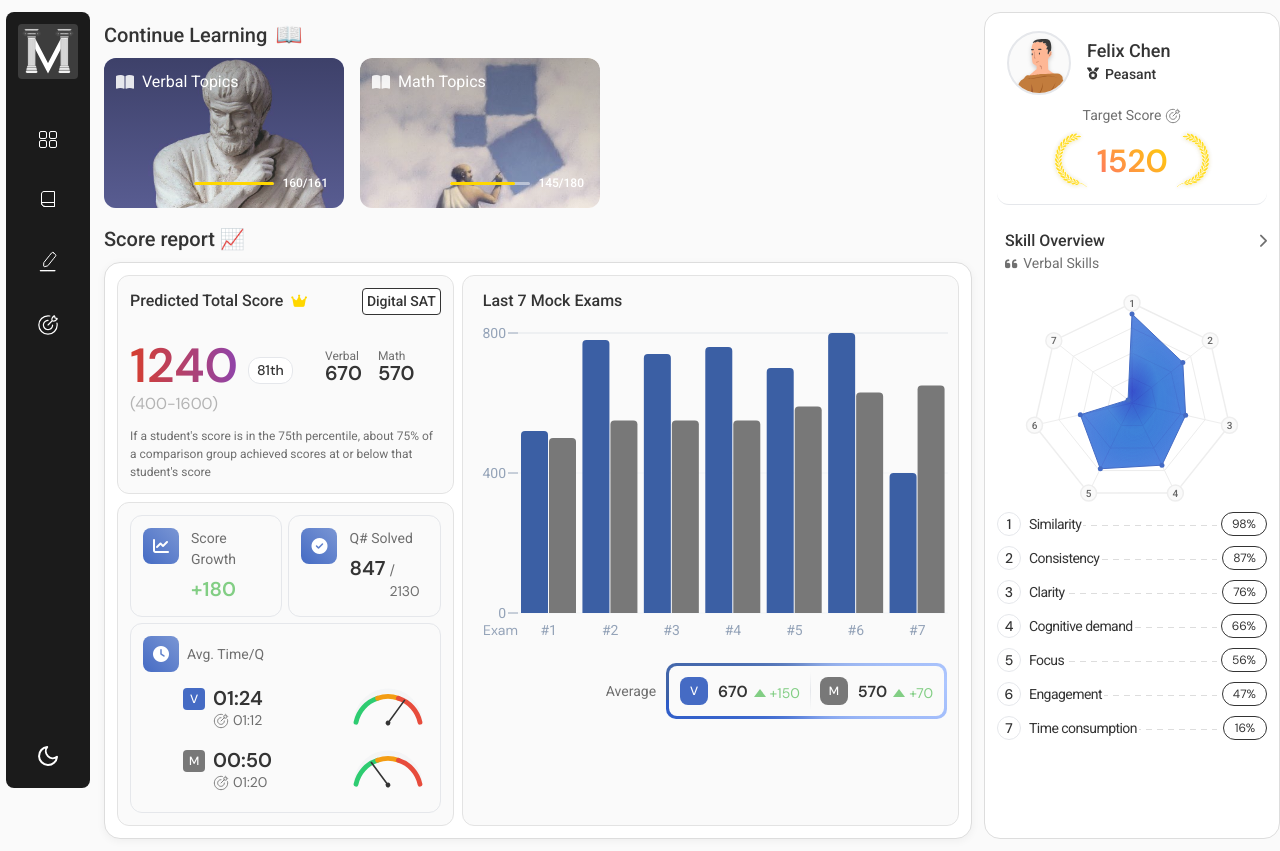
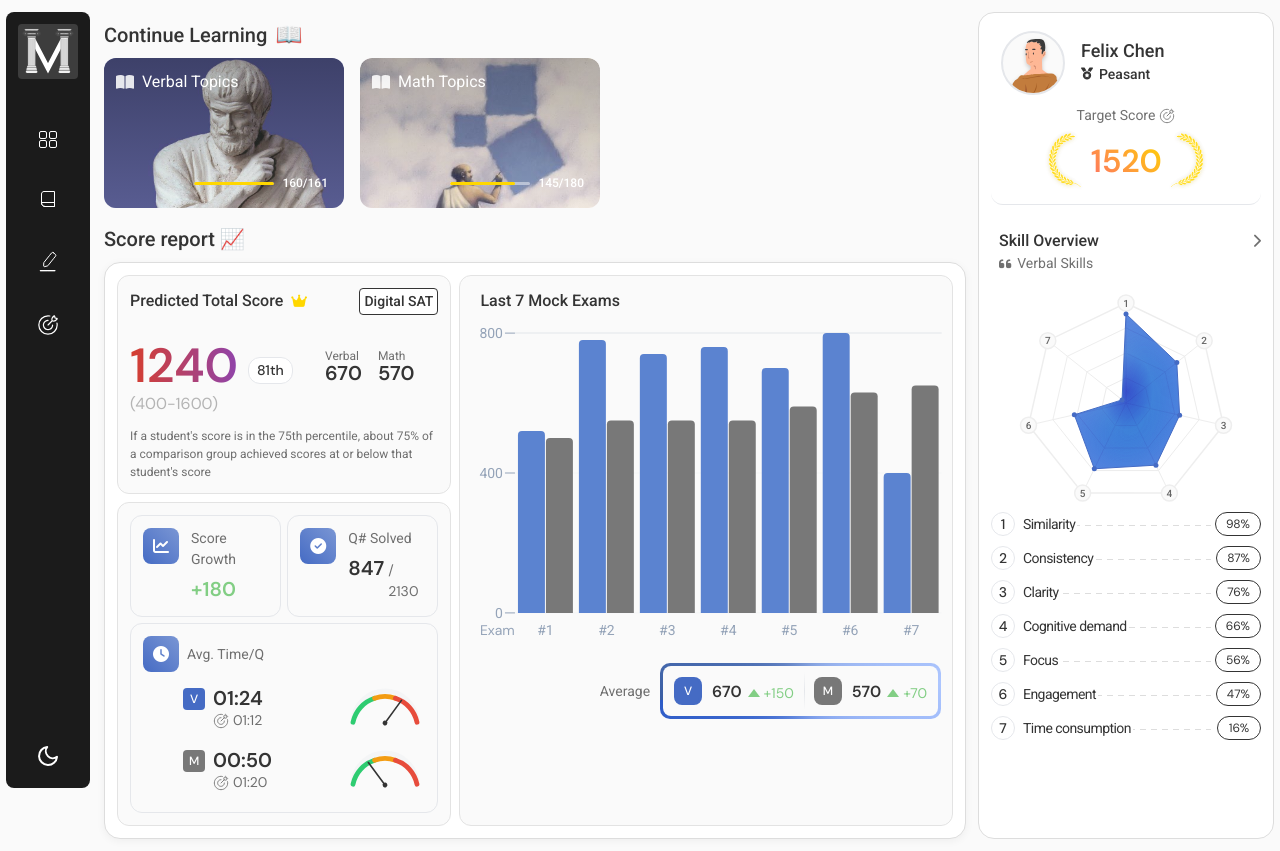
Before and after one commit to Orujhimaru/max_odyssey, a React (Vite) app: page /dashboard in a window 1280 px wide. Built offline with nearby package versions, Linux system fonts and the light colour scheme; sample sign-in values are in the browser's storage; a web font is replaced by a local one.

Commit message:
design: bar color changes

```diff
--- a/src/index.css
+++ b/src/index.css
@@ -52,7 +52,7 @@
     opacity var(--transition-speed) var(--transition-timing);
 
   /* Bar colors - light mode */
-  --bar-verbal-color: #3b5fa4;
+  --bar-verbal-color: #5b83d0;
   --bar-math-color: #787878;
   --bar-background: #eee;
   --bar-math-line-color: #4e4e4e;
--- a/src/pages/DashboardPage/Dashboard.css
+++ b/src/pages/DashboardPage/Dashboard.css
@@ -7,7 +7,7 @@
   /* min-height: 100vh; */
   display: flex;
   gap: 12px;
-  padding-right: 0px;
+  padding-right: 6px;
 }
 
 .dashboard-left {
```
